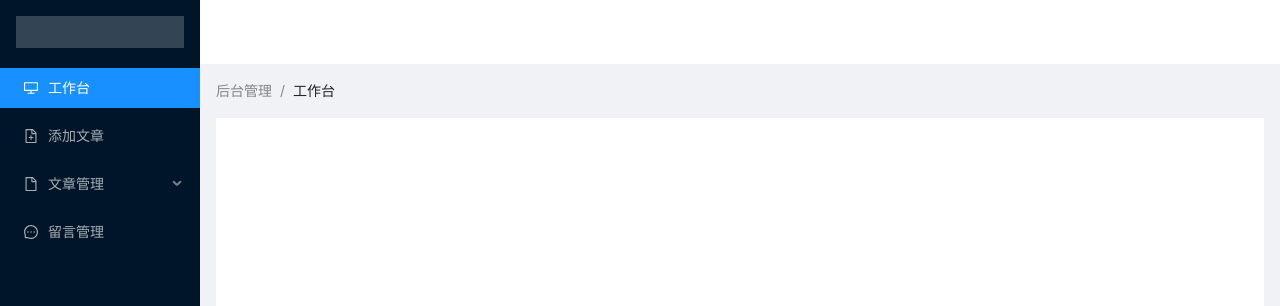
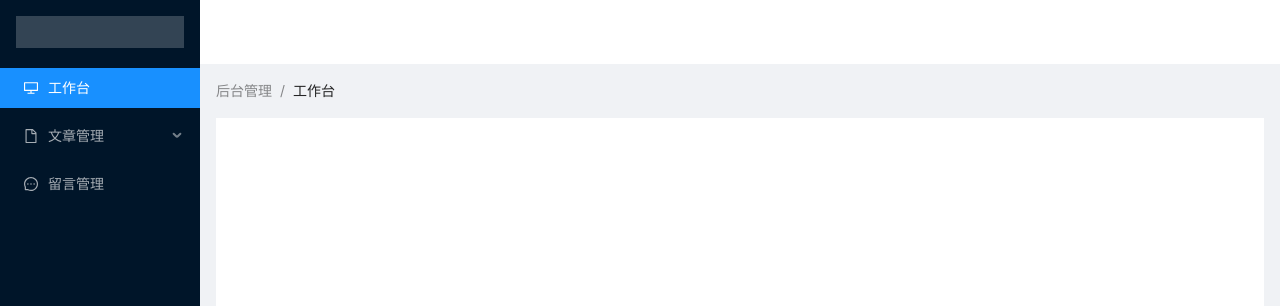
Before and after one commit to Mr-Welson/react-blog-admin, a React (Create React App) app: page / in a window 1280 px wide. Shown: the top 306 px of the page. Built offline with nearby package versions, Linux system fonts and the light colour scheme.

Commit message:
添加菜单点击事件

```diff
--- a/src/layout/index.tsx
+++ b/src/layout/index.tsx
@@ -1,6 +1,6 @@
 import React, { useState } from 'react';
 import { IRoute } from '@/typings/route';
-import { Switch, Route } from 'react-router-dom';
+import { Switch, Route, useHistory } from 'react-router-dom';
 import { pageRoutes } from '@/routes';
 import './index.less';
 import { Layout, Menu, Breadcrumb } from 'antd';
@@ -8,22 +8,24 @@ import { DesktopOutlined, MessageOutlined, FileAddOutlined, FileOutlined, BarsOu
 const { Header, Content, Footer, Sider } = Layout;
 
 const AppLayout: React.FC = () => {
+  const history = useHistory();
   const [collapsed, setCollapsed] = useState<boolean>(false);
   const onCollapse = () => {
     setCollapsed((v) => !v);
+  };
+
+  const onMenuClick = (menuItem: any) => {
+    console.log(menuItem);
+    history.push(menuItem.key);
   };
   return (
     <Layout style={{ minHeight: '100vh' }}>
       <Sider collapsible collapsed={collapsed} onCollapse={onCollapse}>
         <div className='logo'></div>
-        <Menu theme='dark' defaultSelectedKeys={['workspace']} mode='inline'>
+        <Menu theme='dark' defaultSelectedKeys={['workspace']} mode='inline' onClick={onMenuClick}>
           <Menu.Item key='workspace'>
             <DesktopOutlined />
             <span>工作台</span>
-          </Menu.Item>
-          <Menu.Item key='addArticle'>
-            <FileAddOutlined />
-            <span>添加文章</span>
           </Menu.Item>
           <Menu.SubMenu
             key='article'
@@ -34,11 +36,11 @@ const AppLayout: React.FC = () => {
               </span>
             }
           >
-            <Menu.Item key='add'>
+            <Menu.Item key='addArticle'>
               <FileAddOutlined />
               <span>添加文章</span>
             </Menu.Item>
-            <Menu.Item key='list'>
+            <Menu.Item key='articleList'>
               <BarsOutlined />
               <span>文章列表</span>
             </Menu.Item>
```
